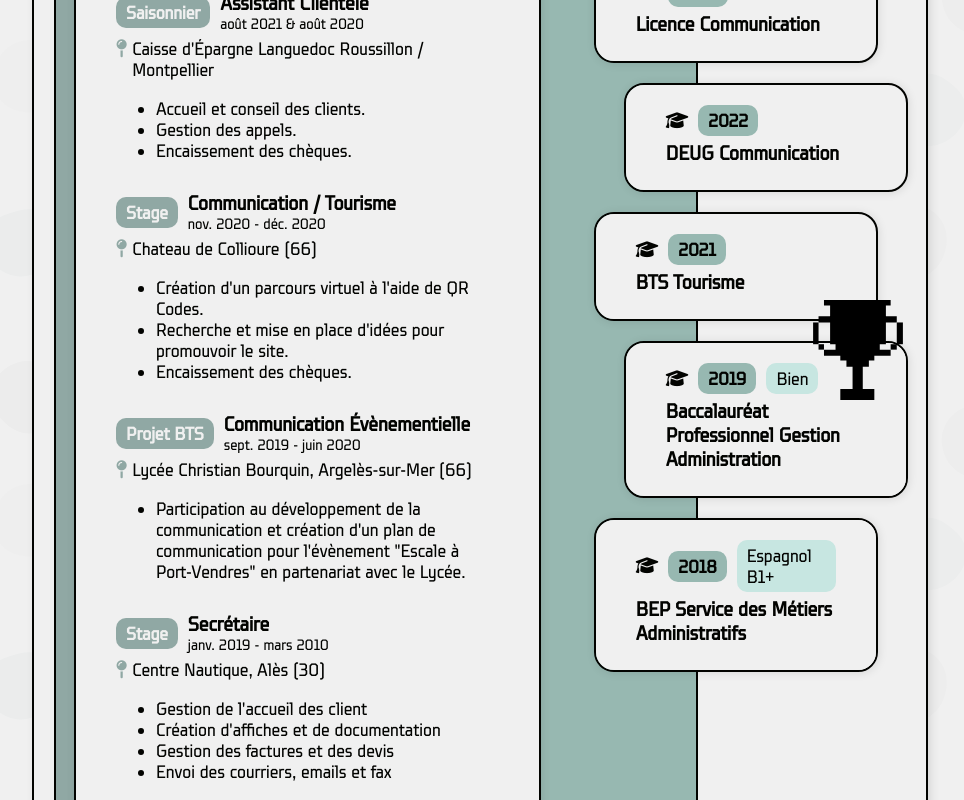
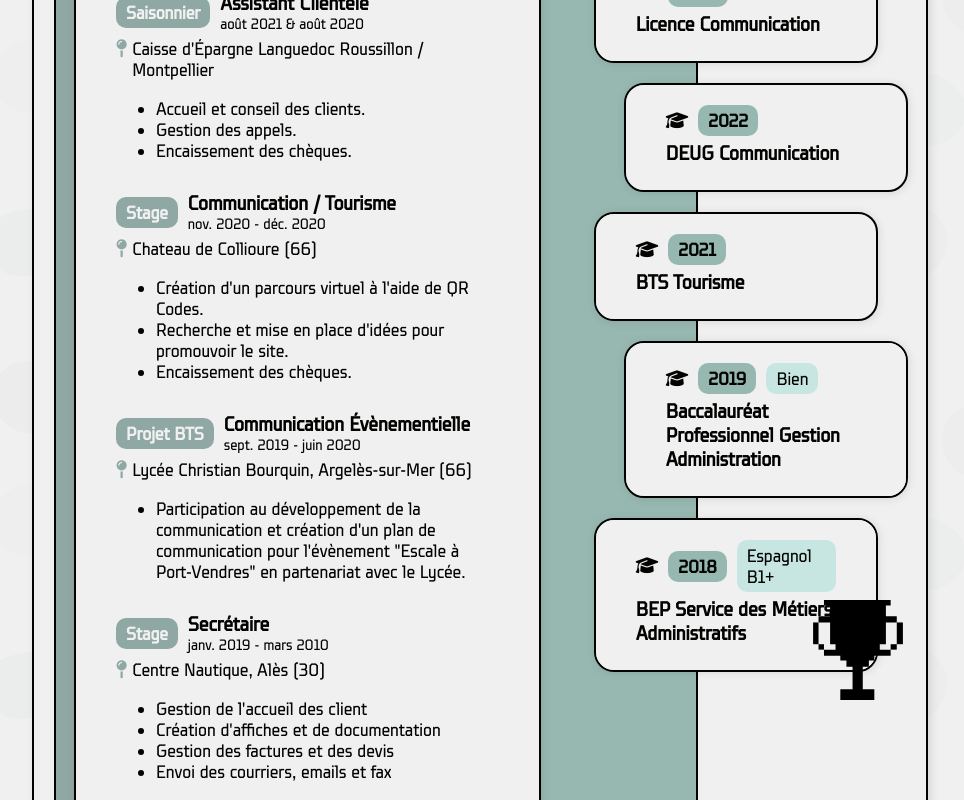
Before and after one commit to piro-li/alexandrelooten-fr, a React (Vite) app: page / in a window 1280 px wide. Shown: the part 972-1772 px from the top of the page, without its empty margins (160-1124 px from the left). Built offline with nearby package versions, Linux system fonts and the light colour scheme.

Commit message:
Update style.scss

```diff
--- a/src/sections/Diplomas/style.scss
+++ b/src/sections/Diplomas/style.scss
@@ -9,7 +9,7 @@
   @media screen and (min-width: breakpoints.$md) {
     display: block;
     position: absolute;
-    top: 120rem;
+    top: 150rem;
     right: 2%;
     z-index: 4;
     width: 10rem;
```
